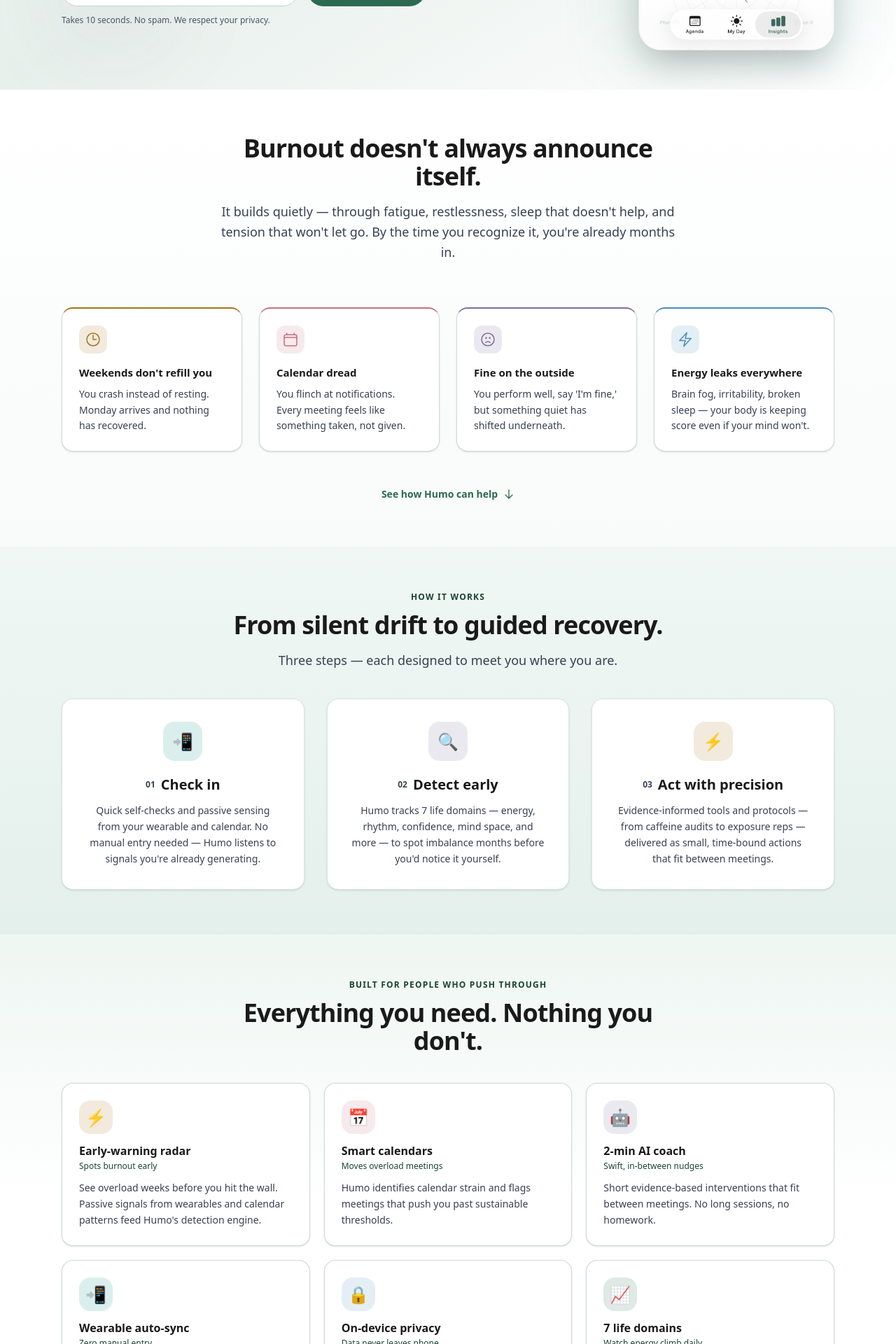
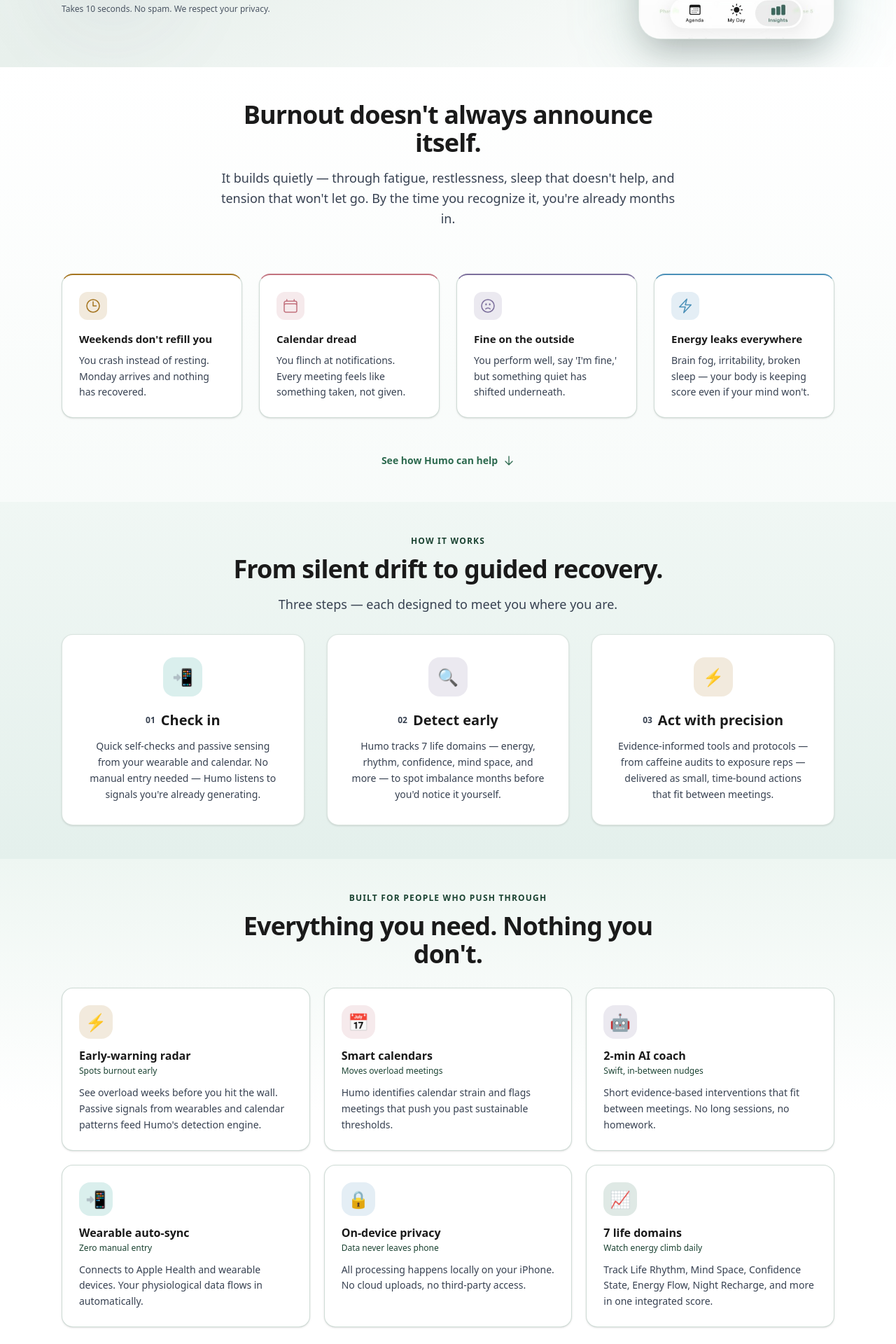
Before and after one commit to maxaskin/humo.health-newweb, a Next.js app: page / in a window 1280 px wide. Shown: the part 680-2600 px from the top of the page at 70% size. Built offline with nearby package versions, Linux system fonts and the light colour scheme.

Commit message:
Refactor section padding and layout in multiple components; reduce vertical spacing in Evidence, Features, HowItWorks, Problem, Resources, Waitlist, WhoItsFor, and Hero components for improved visual consistency and a more compact design.

```diff
--- a/src/components/Evidence.tsx
+++ b/src/components/Evidence.tsx
@@ -9,7 +9,7 @@
   ];
 
   return (
-    <section id="evidence" className="bg-gradient-to-b from-surface via-surface to-[#e8f0ec] py-12 md:py-16">
+    <section id="evidence" className="bg-gradient-to-b from-surface via-surface to-[#e8f0ec] py-8 md:py-12">
       <div className="mx-auto max-w-6xl px-6">
         <div className="mx-auto max-w-2xl text-center">
           <p className="text-xs font-semibold tracking-widest text-primary-dark uppercase">
@@ -25,7 +25,7 @@
           </p>
         </div>
 
-        <div className="mt-10 grid gap-4 sm:grid-cols-2 lg:grid-cols-4">
+        <div className="mt-7 grid gap-4 sm:grid-cols-2 lg:grid-cols-4">
           {stats.map((s) => (
             <div
               key={s.label}
@@ -38,7 +38,7 @@
           ))}
         </div>
 
-        <div className="mt-10 grid items-center gap-10 md:grid-cols-2 md:gap-16">
+        <div className="mt-7 grid items-center gap-10 md:grid-cols-2 md:gap-16">
           <div>
             <h3 className="text-xl font-bold text-foreground">
               Why it&apos;s different
--- a/src/components/Features.tsx
+++ b/src/components/Features.tsx
@@ -45,7 +45,7 @@
   ];
 
   return (
-    <section id="features" className="bg-gradient-to-b from-[#eef6f2] via-white to-white py-12 md:py-16">
+    <section id="features" className="bg-gradient-to-b from-[#eef6f2] via-white to-white py-8 md:py-12">
       <div className="mx-auto max-w-6xl px-6">
         <div className="mx-auto max-w-2xl text-center">
           <p className="text-xs font-semibold tracking-widest text-primary-dark uppercase">
@@ -56,7 +56,7 @@
           </h2>
         </div>
 
-        <div className="mt-10 grid gap-5 sm:grid-cols-2 lg:grid-cols-3">
+        <div className="mt-7 grid gap-5 sm:grid-cols-2 lg:grid-cols-3">
           {features.map((f) => (
             <div
               key={f.title}
--- a/src/components/Hero.tsx
+++ b/src/components/Hero.tsx
@@ -3,7 +3,7 @@
 
 export default function Hero() {
   return (
-    <section className="relative overflow-hidden bg-gradient-to-br from-surface via-surface-alt to-white pt-28 pb-10 md:pt-36 md:pb-14">
+    <section className="relative overflow-hidden bg-gradient-to-br from-surface via-surface-alt to-white pt-24 pb-8 md:pt-32 md:pb-10">
       <div className="absolute inset-0 bg-[radial-gradient(ellipse_80%_60%_at_50%_-20%,var(--color-primary)_0%,transparent_50%)] opacity-[0.12]" aria-hidden />
       <div className="absolute top-20 right-[10%] h-64 w-64 rounded-full bg-accent-teal/10 blur-3xl animate-pulse-soft" aria-hidden="true" />
       <div className="absolute bottom-10 left-[5%] h-48 w-48 rounded-full bg-accent-purple/10 blur-3xl animate-pulse-soft [animation-delay:2s]" aria-hidden="true" />
--- a/src/components/HowItWorks.tsx
+++ b/src/components/HowItWorks.tsx
@@ -24,7 +24,7 @@
   ];
 
   return (
-    <section id="how-it-works" className="bg-gradient-to-b from-surface to-[#e4f0ec] py-12 md:py-16">
+    <section id="how-it-works" className="bg-gradient-to-b from-surface to-[#e4f0ec] py-8 md:py-12">
       <div className="mx-auto max-w-6xl px-6">
         <div className="mx-auto max-w-2xl text-center">
           <p className="text-xs font-semibold tracking-widest text-primary-dark uppercase">
@@ -38,7 +38,7 @@
           </p>
         </div>
 
-        <div className="mt-10 grid gap-8 md:grid-cols-3">
+        <div className="mt-7 grid gap-8 md:grid-cols-3">
           {steps.map((step) => (
             <div
               key={step.num}
--- a/src/components/Problem.tsx
+++ b/src/components/Problem.tsx
@@ -47,7 +47,7 @@
   ];
 
   return (
-    <section id="problem" className="bg-gradient-to-b from-white to-surface/50 py-12 md:py-16">
+    <section id="problem" className="bg-gradient-to-b from-white to-surface/50 py-8 md:py-12">
       <div className="mx-auto max-w-6xl px-6">
         <div className="mx-auto max-w-2xl text-center">
           <h2 className="text-3xl font-bold tracking-tight text-foreground md:text-4xl">
--- a/src/components/Resources.tsx
+++ b/src/components/Resources.tsx
@@ -30,7 +30,7 @@
 
 export default function Resources() {
   return (
-    <section id="resources" className="bg-surface py-12 md:py-16">
+    <section id="resources" className="bg-surface py-8 md:py-12">
       <div className="mx-auto max-w-6xl px-6">
         <div className="mx-auto max-w-2xl text-center">
           <p className="text-xs font-semibold tracking-widest text-primary-dark uppercase">
@@ -41,7 +41,7 @@
           </h2>
         </div>
 
-        <div className="mt-10 grid gap-6 md:grid-cols-3">
+        <div className="mt-7 grid gap-6 md:grid-cols-3">
           {articles.map((a) => (
             <a
               key={a.title}
--- a/src/components/Waitlist.tsx
+++ b/src/components/Waitlist.tsx
@@ -4,7 +4,7 @@
   return (
     <section
       id="waitlist"
-      className="relative overflow-hidden bg-gradient-to-b from-surface/60 via-[#e4f0ec] to-primary/15 py-12 md:py-16"
+      className="relative overflow-hidden bg-gradient-to-b from-surface/60 via-[#e4f0ec] to-primary/15 py-8 md:py-12"
     >
       <div className="absolute inset-0 bg-[radial-gradient(ellipse_70%_50%_at_50%_100%,var(--color-primary)_0%,transparent_60%)] opacity-25" aria-hidden />
       <div className="absolute inset-0 opacity-40">
--- a/src/components/WhoItsFor.tsx
+++ b/src/components/WhoItsFor.tsx
@@ -31,7 +31,7 @@
   ];
 
   return (
-    <section id="who" className="bg-gradient-to-b from-white to-surface/30 py-12 md:py-16">
+    <section id="who" className="bg-gradient-to-b from-white to-surface/30 py-8 md:py-12">
       <div className="mx-auto max-w-6xl px-6">
         <div className="mx-auto max-w-2xl text-center">
           <p className="text-xs font-semibold tracking-widest text-primary-dark uppercase">
@@ -47,7 +47,7 @@
           </p>
         </div>
 
-        <div className="mt-10 grid gap-5 sm:grid-cols-2">
+        <div className="mt-7 grid gap-5 sm:grid-cols-2">
           {scenarios.map((s) => (
             <div
               key={s.role}
```
